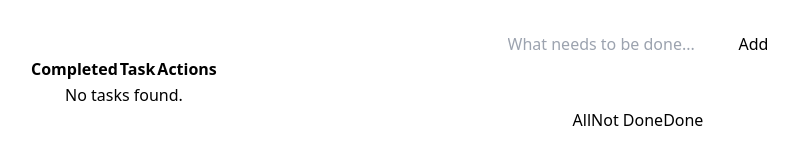
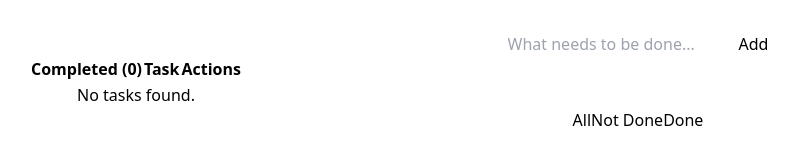
Before and after one commit to mikulash/moro_hw, a React (Vite) app: page / in a window 1280 px wide. Shown: the top 160 px of the page, without its empty margins (2-800 px from the left). Built offline with nearby package versions, Linux system fonts and the light colour scheme.

Commit message:
feat: completed tasks count

```diff
--- a/src/components/TaskList.tsx
+++ b/src/components/TaskList.tsx
@@ -56,11 +56,13 @@ export function TaskList() {
     }
   }, [tasks, filter]);
 
+  const doneTasksCount = tasks.filter((task) => task.completed).length;
+
   const columns: ColumnDef<Task>[] = [
     {
       accessorKey: "completed",
       id: "completed",
-      header: "Completed",
+      header: `Completed (${doneTasksCount})`,
       cell: ({ row }) => (
         <Checkbox
           checked={row.original.completed}
@@ -141,7 +143,6 @@ export function TaskList() {
         </TableBody>
       </Table>
 
-      {/* Toggle Group for Filtering */}
       <div className="mt-4 flex justify-center">
         <ToggleGroup
           type="single"
```
